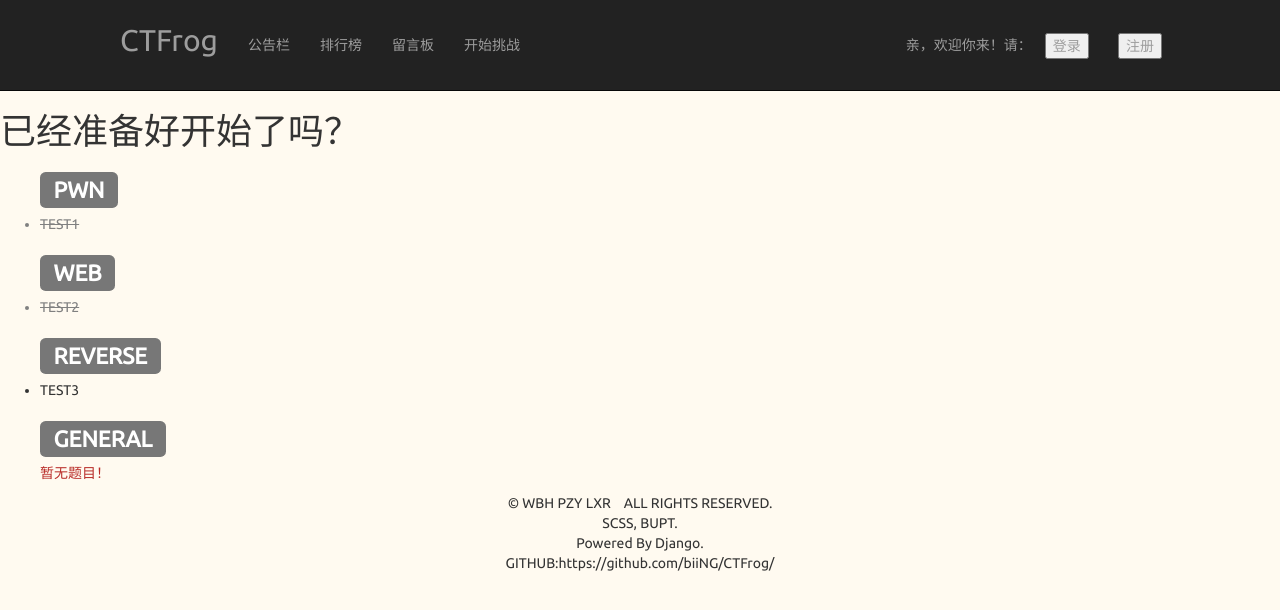
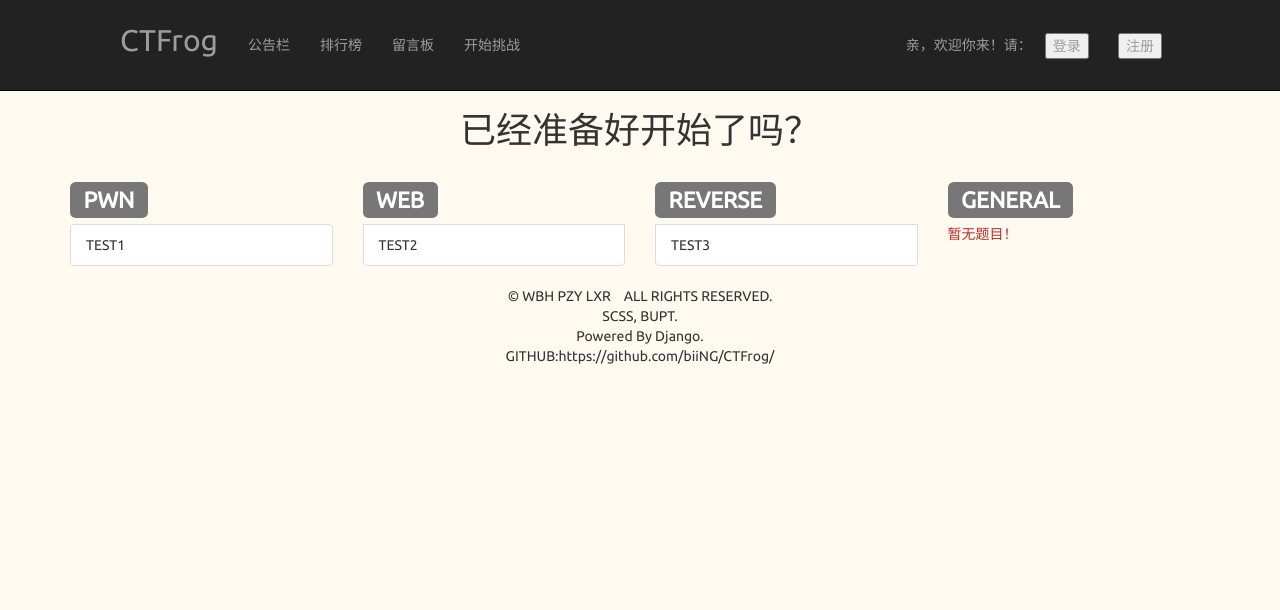
Before and after one commit to biiNG/CTFrog, a Django app: page /challenge/ in a window 1280 px wide. Shown: the top 610 px of the page. Run offline with Django 3.2, Linux system fonts and the light colour scheme; data comes from the database, SQL or seed files in the repository; both versions use the stored data as it was after the commit; some libraries are stand-ins or nearby versions; some web fonts are replaced.

Commit message:
1031 css

```diff
--- a/challenge/forms.py
+++ b/challenge/forms.py
@@ -1,4 +1,7 @@
 from django import forms
 
 class FlagForm(forms.Form):
-    Flag = forms.CharField(label="你得到的Flag是：",max_length="200")
+    Flag = forms.CharField(label="你得到的Flag是",
+                           max_length="200",
+                           initial="flag{..._..._...}",
+                           required=True)
--- a/challenge/models.py
+++ b/challenge/models.py
@@ -15,6 +15,7 @@ class Challenge(models.Model):
     file = models.FileField(null=True, upload_to='ChallengeFiles/')
 
     finishMe = models.ManyToManyField(User,through='WhoFinishMe')
+    finishedtimes = models.IntegerField(default=0)
 
     # class Meta:
     #     ordering = ['type']
--- a/challenge/static/css/challengehome.css
+++ b/challenge/static/css/challengehome.css
@@ -2,3 +2,7 @@
     text-decoration:line-through;
     color:gray;
 }
+h1{
+    text-align:center;
+    font-family: "微软雅黑",Arial, Helvetica, sans-serif ;
+}
--- a/challenge/templates/challengehome.html
+++ b/challenge/templates/challengehome.html
@@ -11,83 +11,84 @@
 
 {% block custombody %}
     <h1>已经准备好开始了吗？</h1>
-    <div>
-        <ul id="pwn">
+    <div class="container">
+        <div class="row">
+            <div id="pwn" class="col-xs-3">
                 <h2><span class="label label-default">PWN</span></h2>
+                <ul class="list-group">
                     {% if pwn_challenges %}
                         {% for challenge in pwn_challenges %}
                             {% if challenge not in finished %}
-                        <li>
+                                <li class="challenge-item list-group-item">
                                     <a href="{% url 'challenge-detail' challenge.pk %}">{{ challenge.title }}</a>
                                 </li>
                             {% else %}
-                        <li class="finished"><a
+                                <li class="finished challenge-item list-group-item"><a
                                         href="{% url 'challenge-detail' challenge.pk %}">{{ challenge.title }}</a>
                                 </li>
                             {% endif %}
                         {% endfor %}
+                    {% else %}
+                        <p style="color: #b92c28" class="list-group-item-danger">暂无题目！</p>
+                    {% endif %}
                 </ul>
+            </div>
+
+            <div id="web" class="col-xs-3">
+                <h2><span class="label label-default">WEB</span></h2>
+                {% if web_challenges %}
+                    {% for challenge in web_challenges %}
+                        {% if challenge not in finished %}
+                            <li class="challenge-item list-group-item">
+                                <a href="{% url 'challenge-detail' challenge.pk %}">{{ challenge.title }}</a>
+                            </li>
+                        {% else %}
+                            <li class="finished challenge-item list-group-item"><a
+                                    href="{% url 'challenge-detail' challenge.pk %}">{{ challenge.title }}</a>
+                            </li>
+                        {% endif %}
+                    {% endfor %}
+                {% else %}
+                    <p style="color: #b92c28" class="list-group-item-danger">暂无题目！</p>
+                {% endif %}
+            </div>
+            <div id="re" class="col-xs-3">
+                <h2><span class="label label-default">REVERSE</span></h2>
+                {% if re_challenges %}
+                    {% for challenge in re_challenges %}
+                        {% if challenge not in finished %}
+                            <li class="challenge-item list-group-item">
+                                <a href="{% url 'challenge-detail' challenge.pk %}">{{ challenge.title }}</a>
+                            </li>
+                        {% else %}
+                            <li class="finished challenge-item"><a
+                                    href="{% url 'challenge-detail' challenge.pk %}">{{ challenge.title }}</a>
+                            </li>
+                        {% endif %}
+                    {% endfor %}
                 {% else %}
                     <p style="color: #b92c28">暂无题目！</p>
                 {% endif %}
             </div>
-    <div>
-        <ul id="web">
-        <h2><span class="label label-default">WEB</span></h2>
-            {% if web_challenges %}
-                {% for challenge in web_challenges %}
-                    {% if challenge not in finished %}
-                        <li>
-                            <a href="{% url 'challenge-detail' challenge.pk %}">{{ challenge.title }}</a>
-                        </li>
-                    {% else %}
-                        <li class="finished"><a href="{% url 'challenge-detail' challenge.pk %}">{{ challenge.title }}</a>
-                        </li>
-                    {% endif %}
-                {% endfor %}
-                </ul>
-            {% else %}
-                <p style="color: #b92c28">暂无题目！</p>
-            {% endif %}
-    </div>
-    <div>
-        <ul id="re">
-        <h2><span class="label label-default">REVERSE</span></h2>
-            {% if re_challenges %}
-                {% for challenge in re_challenges %}
-                    {% if challenge not in finished %}
-                        <li>
-                            <a href="{% url 'challenge-detail' challenge.pk %}">{{ challenge.title }}</a>
-                        </li>
-                    {% else %}
-                        <li class="finished"><a href="{% url 'challenge-detail' challenge.pk %}">{{ challenge.title }}</a>
-                        </li>
-                    {% endif %}
-                {% endfor %}
-                </ul>
-            {% else %}
-                <p style="color: #b92c28">暂无题目！</p>
-            {% endif %}
-    </div>
-    <div>
-        <ul id="gen">
+            <div id="gen" class="col-xs-3">
                 <h2><span class="label label-default">GENERAL</span></h2>
                 {% if gen_challenges %}
 
                     {% for challenge in gen_challenges %}
                         {% if challenge not in finished %}
-                        <li>
+                            <li class="challenge-item">
                                 <a href="{% url 'challenge-detail' challenge.pk %}">{{ challenge.title }}</a>
                             </li>
                         {% else %}
-                        <li class="finished"><a href="{% url 'challenge-detail' challenge.pk %}">{{ challenge.title }}</a>
+                            <li class="finished challenge-item"><a
+                                    href="{% url 'challenge-detail' challenge.pk %}">{{ challenge.title }}</a>
                             </li>
                         {% endif %}
                     {% endfor %}
-                </ul>
                 {% else %}
                     <p style="color: #b92c28">暂无题目！</p>
                 {% endif %}
             </div>
-
+        </div>
+    </div>
 {% endblock %}
--- a/challenge/views.py
+++ b/challenge/views.py
@@ -8,7 +8,11 @@ from challenge.models import Challenge, WhoFinishMe
 
 def ChallengeHome(request):
     all_challenges = Challenge.objects.all()
-    finished_challenges = Challenge.objects.filter(whofinishme__finished=True)
+    if request.session.get('is_login',None):
+        username = request.session['username']
+        finished_challenges = Challenge.objects.filter(whofinishme__user__name=username).filter(whofinishme__finished=True)
+    else:
+        finished_challenges = []
     pwn_challenges = []
     web_challenges = []
     re_challenges = []
@@ -34,9 +38,13 @@ def ChallengeHome(request):
 
 def ChallengeDetail(request, primarykey):
     challenge = Challenge.objects.get(pk=primarykey)
-    username = request.session['username']
-    user_existed = models.User.objects.get(name=username)
-    finish = WhoFinishMe.objects.filter(challenge=challenge).filter(user=user_existed)
+    firstblood = WhoFinishMe.objects.filter(challenge=challenge).order_by('finishedTime').first()
+    if request.session.get('is_login', False):
+        username = request.session['username']
+        user_existed = models.User.objects.get(name=username)
+        finish = Challenge.objects.filter(whofinishme__challenge=challenge).filter(whofinishme__user=user_existed)
+    else:
+        finish = []
     form = FlagForm(request.POST)
 
     return render(request, 'challengedetail.html', {'title': challenge.title,
@@ -45,9 +53,11 @@ def ChallengeDetail(request, primarykey):
                                                     'bonus': challenge.bonus,
                                                     'flag': challenge.flag,
                                                     'file': challenge.file,
+                                                    'finishtimes': challenge.finishedtimes,
                                                     'pk': primarykey,
                                                     'form': form,
                                                     'finish': finish,
+                                                    'firstBlood': firstblood,
                                                     },
                   )
 
@@ -71,6 +81,7 @@ def CheckFlag(request, primarykey):
                 if (form.cleaned_data["Flag"] == challenge.flag) and (not finish):
                     F1 = WhoFinishMe(challenge=challenge, user=user_existed, finished=True)
                     F1.save()
+                    challenge.finishedtimes+=1
                     messages.add_message(request, messages.SUCCESS, "Frog Caught！")
                     user_existed.mark += challenge.bonus
                     user_existed.save()
--- a/static/css/navi-bar.css
+++ b/static/css/navi-bar.css
@@ -1,6 +1,6 @@
 body {
     background: linear-gradient(#fffaf0, #fffaf0);
-    font-family: 'Ubuntu';
+    font-family:"Ubuntu","Lucida Sans Unicode", "Lucida Grande", sans-serif;
 }
 
 a {
```
Also changed, not shown: challenge/templates/challengedetail.html (+11 -6 lines), challenge/migrations/0009_challenge_finishedtimes.py (added), db.sqlite3. Lines whose indentation alone changed are shown as unchanged.
